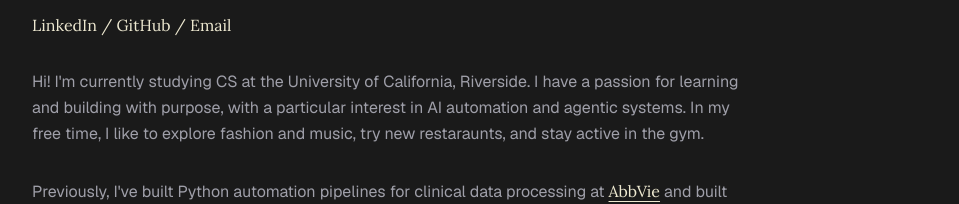
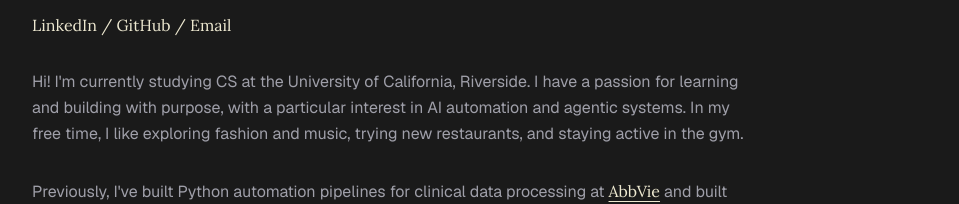
Before and after one commit to anishkancherla/portfolio, a Next.js app: page / in a window 1280 px wide. Shown: the part 143-347 px from the top of the page, without its empty margins (160-1119 px from the left). Built offline with nearby package versions, Linux system fonts and the light colour scheme; a web font is replaced by a local one.

Commit message:
updating description

```diff
--- a/app/page.tsx
+++ b/app/page.tsx
@@ -24,8 +24,8 @@ export default function Home() {
               </a>
             </div>
             <p className="mt-8 text-zinc-400 text-base leading-relaxed max-w-[45rem]">
-              Hi! I'm currently studying CS at the University of California, Riverside. I have a passion for learning and building with purpose, with a particular interest in AI automation and agentic systems.
-              In my free time, I like to explore fashion and music, try new restaraunts, and stay active in the gym.
+              Hi! I'm currently studying CS at the University of California, Riverside. I have a passion for learning and building with purpose, with a particular interest in AI automation and agentic systems.{" "}
+              In my free time, I like exploring fashion and music, trying new restaurants, and staying active in the gym.
             </p>
           </section>
 
```
